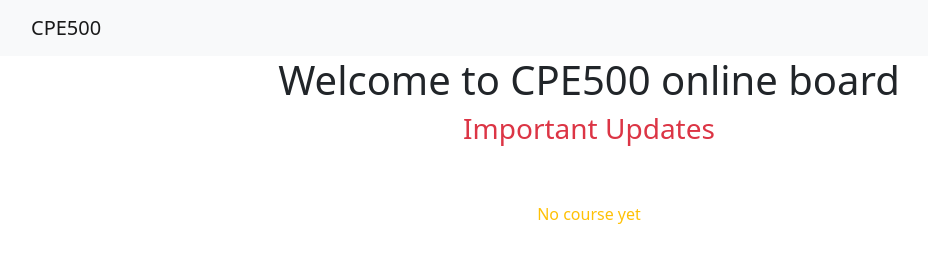
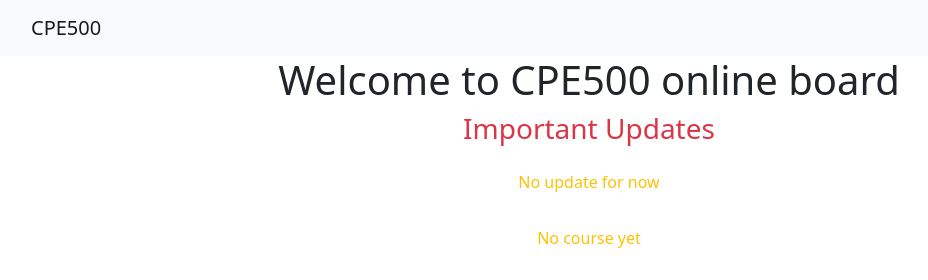
Before and after one commit to fosajeff/up-to-date, a Django app: page / in a window 1280 px wide. Shown: the top 280 px of the page, without its empty margins (51-979 px from the left). Run offline with Django 3.2, Linux system fonts and the light colour scheme; data that the repository does not hold is empty.

Commit message:
modify ui

```diff
--- a/front/templates/index.html
+++ b/front/templates/index.html
@@ -6,6 +6,8 @@
   <div class="py-3">
     {% for update in updates %}
     <p class="text-danger">{{ update.message }}</p>
+    {% empty %}
+    <p class="text-warning">No update for now</p>
     <p>{% endfor %}</p>
   </div>
 
```
